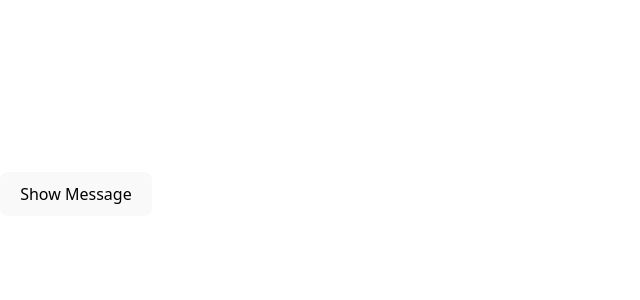
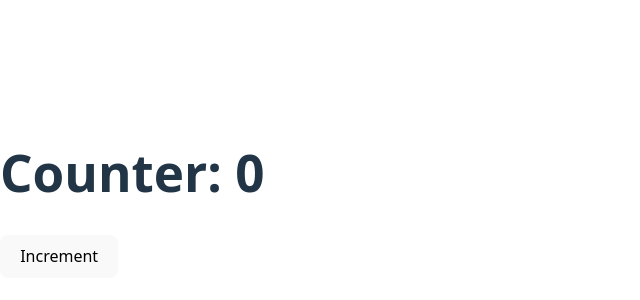
Before and after one commit to alexakode/usestate, a React (Vite) app: page / in a window 1280 px wide. Shown: the part 206-506 px from the top of the page, without its empty margins (0-640 px from the left). Built offline with nearby package versions, Linux system fonts and the light colour scheme.

Commit message:
end of video lesson

```diff
--- a/src/App.jsx
+++ b/src/App.jsx
@@ -4,14 +4,14 @@
 import { useState } from "react";
 
 export default function App() {
-  const [isVisible, setIsVisible] = useState(false);
-  const toggleVisibility = () => setIsVisible(!isVisible);
+  const [count, setCount] = useState(0);
+  function handleIncrement() {
+    setCount((prev) => prev + 1);
+  }
   return (
     <div>
-      <button onClick={toggleVisibility}>
-        {isVisible ? "Hide" : "Show"} Message
-      </button>
-      {isVisible && <p>This is a toggled message!</p>}
+      <h1>Counter: {count}</h1>
+      <button onClick={handleIncrement}>Increment</button>
     </div>
   );
 }
```
